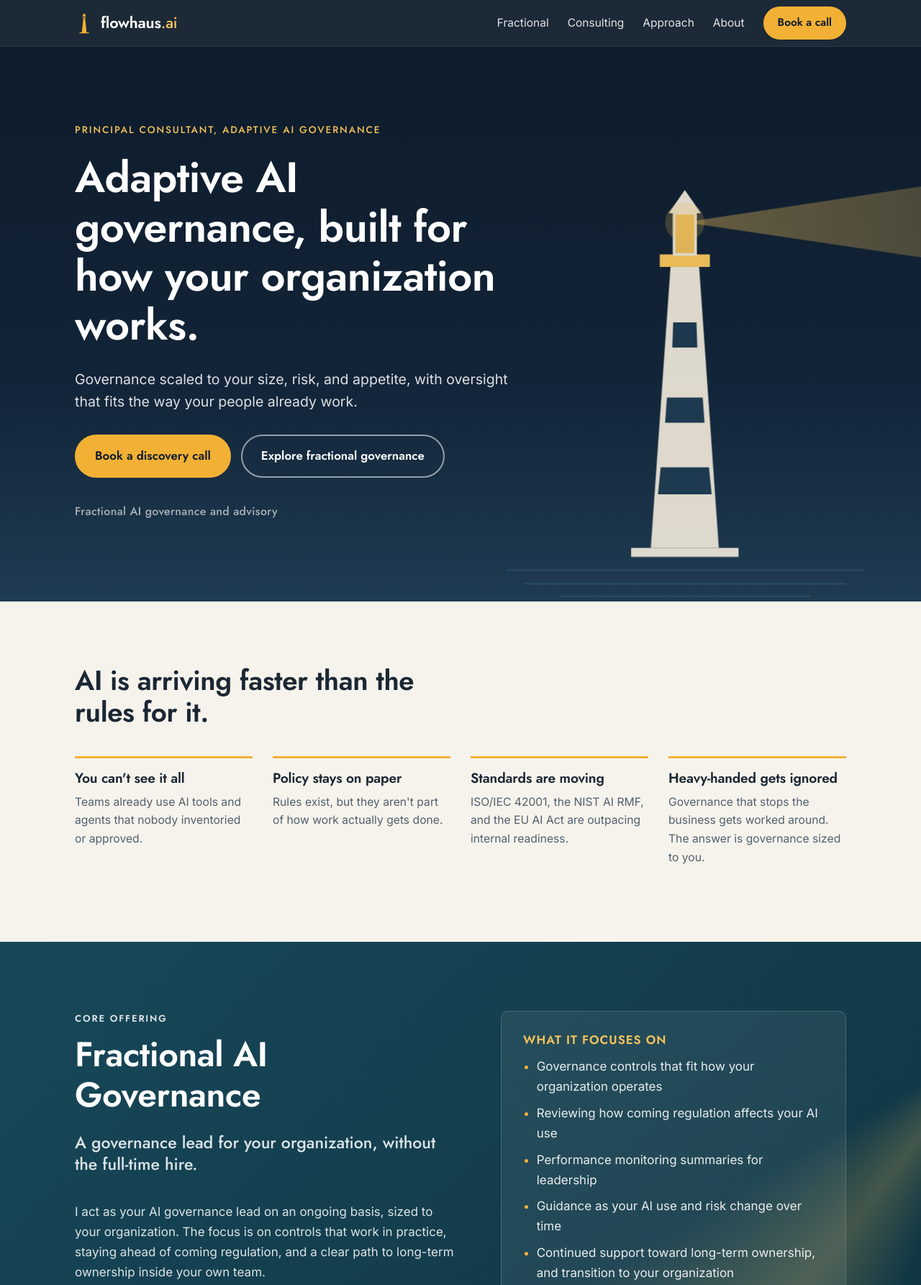
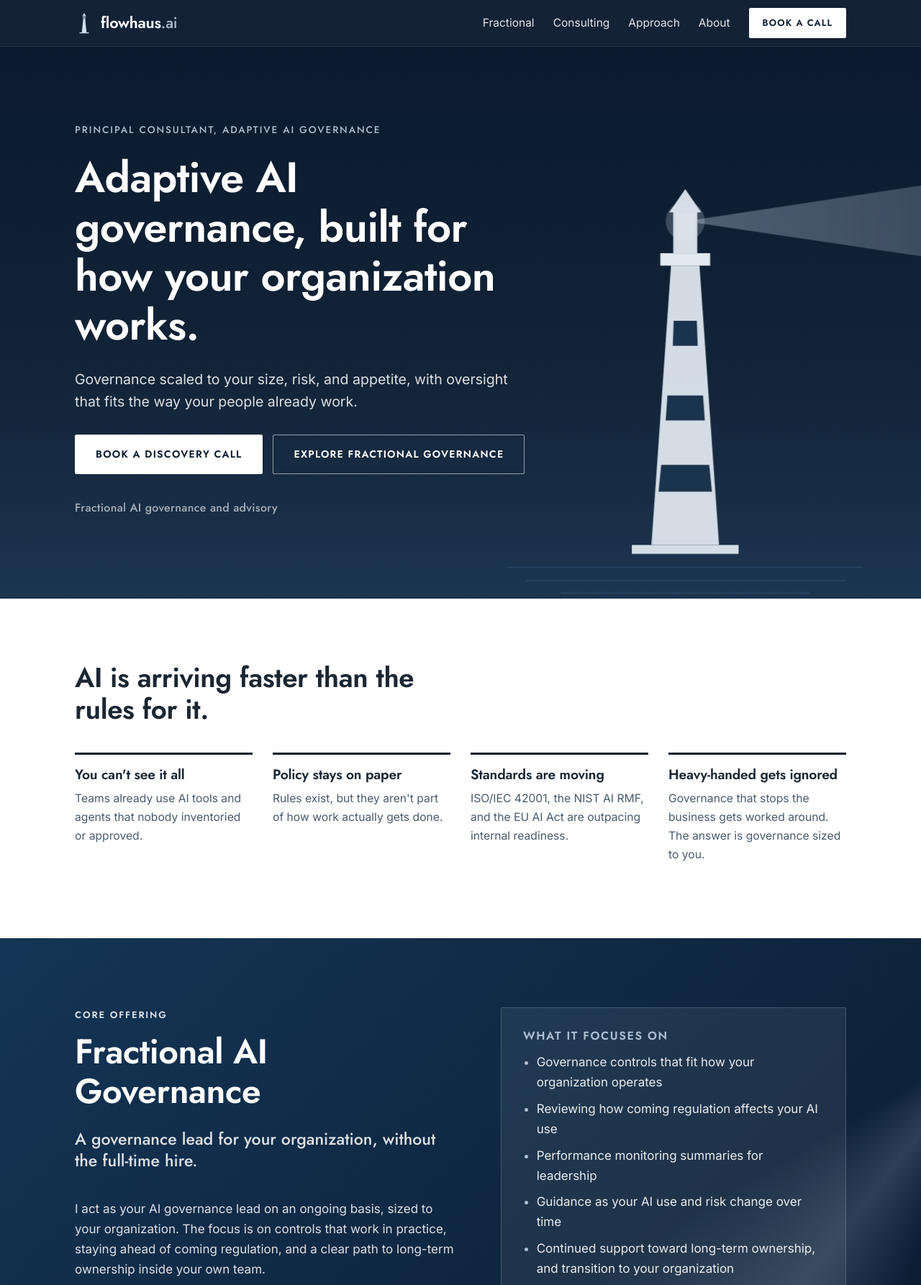
Before and after one commit to jmmolendyk/flowhaus.ai, a plain HTML site: page index.html in a window 1280 px wide. Shown: the top 1786 px of the page at 72% size. Drawn offline with Linux system fonts and the light colour scheme.

Commit message:
Apply Enterprise Auditor look: monochrome navy, slate, white
Co-Authored-By: Claude Sonnet 5.5 <noreply@anthropic.com>
Claude-Session: https://claude.ai/code/session_01GW2BdykkgEe2jiyAyLhRXC

```diff
--- a/index.html
+++ b/index.html
@@ -5,7 +5,7 @@
   <meta name="viewport" content="width=device-width, initial-scale=1">
   <title>Flowhaus.ai | Adaptive AI Governance &amp; Fractional AI Governance</title>
   <meta name="description" content="Adaptive AI governance, built for how your organization works. Fractional AI governance and advisory from John Molendyk, ISO/IEC 42001 Lead Implementer and AIGP.">
-  <meta name="theme-color" content="#0e1c2b">
+  <meta name="theme-color" content="#0b1a2e">
   <meta property="og:title" content="Flowhaus.ai | Adaptive AI Governance">
   <meta property="og:description" content="Governance scaled to your size, risk, and appetite. Fractional AI governance and advisory.">
   <meta property="og:type" content="website">
@@ -65,29 +65,29 @@
         <svg class="hero-lighthouse" viewBox="0 0 400 620" preserveAspectRatio="xMidYMax meet">
           <defs>
             <linearGradient id="beamR" x1="0" y1="0" x2="1" y2="0">
-              <stop offset="0" stop-color="#f6c35b" stop-opacity=".55"/>
-              <stop offset="1" stop-color="#f6c35b" stop-opacity="0"/>
+              <stop offset="0" stop-color="#cfe0f1" stop-opacity=".5"/>
+              <stop offset="1" stop-color="#cfe0f1" stop-opacity="0"/>
             </linearGradient>
             <linearGradient id="beamL" x1="1" y1="0" x2="0" y2="0">
-              <stop offset="0" stop-color="#f6c35b" stop-opacity=".55"/>
-              <stop offset="1" stop-color="#f6c35b" stop-opacity="0"/>
+              <stop offset="0" stop-color="#cfe0f1" stop-opacity=".5"/>
+              <stop offset="1" stop-color="#cfe0f1" stop-opacity="0"/>
             </linearGradient>
           </defs>
           <g class="beam beam-r"><polygon points="200,196 1100,60 1100,330" fill="url(#beamR)"/></g>
           <g class="beam beam-l"><polygon points="200,196 -700,60 -700,330" fill="url(#beamL)"/></g>
           <!-- tower -->
-          <polygon points="162,560 238,560 216,246 184,246" fill="#e9e3d4"/>
-          <polygon points="170,500 230,500 227,470 173,470" fill="#1f3b52"/>
-          <polygon points="178,420 222,420 220,392 180,392" fill="#1f3b52"/>
-          <polygon points="186,336 214,336 213,308 187,308" fill="#1f3b52"/>
-          <rect x="172" y="232" width="56" height="14" fill="#f6c35b"/>
-          <rect x="188" y="186" width="24" height="46" fill="#f6c35b" opacity=".95"/>
-          <rect x="188" y="186" width="24" height="46" fill="none" stroke="#e9e3d4" stroke-width="3"/>
-          <polygon points="182,186 218,186 200,160" fill="#e9e3d4"/>
-          <circle cx="200" cy="196" r="22" fill="#f6c35b" opacity=".22"/>
-          <rect x="140" y="560" width="120" height="10" fill="#e9e3d4"/>
+          <polygon points="162,560 238,560 216,246 184,246" fill="#dfe7f0"/>
+          <polygon points="170,500 230,500 227,470 173,470" fill="#1c3550"/>
+          <polygon points="178,420 222,420 220,392 180,392" fill="#1c3550"/>
+          <polygon points="186,336 214,336 213,308 187,308" fill="#1c3550"/>
+          <rect x="172" y="232" width="56" height="14" fill="#eef5fc"/>
+          <rect x="188" y="186" width="24" height="46" fill="#eef5fc" opacity=".95"/>
+          <rect x="188" y="186" width="24" height="46" fill="none" stroke="#dfe7f0" stroke-width="3"/>
+          <polygon points="182,186 218,186 200,160" fill="#dfe7f0"/>
+          <circle cx="200" cy="196" r="22" fill="#eef5fc" opacity=".22"/>
+          <rect x="140" y="560" width="120" height="10" fill="#dfe7f0"/>
           <!-- sea -->
-          <path d="M0 585 H400 M20 600 H380 M60 614 H340" stroke="#2f5876" stroke-width="2" fill="none" opacity=".7"/>
+          <path d="M0 585 H400 M20 600 H380 M60 614 H340" stroke="#2b4a69" stroke-width="2" fill="none" opacity=".7"/>
         </svg>
       </div>
       <div class="wrap hero-inner">
--- a/styles.css
+++ b/styles.css
@@ -6,17 +6,18 @@
 @font-face{font-family:"Inter";font-weight:600;font-style:normal;font-display:swap;src:url(assets/fonts/inter-latin-600-normal.woff2) format("woff2")}
 
 :root{
-  --ink:#0e1c2b;        /* night sea */
-  --ink-2:#16293c;
-  --sea:#1f3b52;
-  --teal:#2f6f7a;
-  --paper:#f6f3ec;
-  --paper-2:#ece7da;
-  --beam:#f2b134;       /* the one accent */
-  --beam-soft:#f6c35b;
+  --ink:#0b1a2e;        /* deep navy */
+  --ink-2:#112640;
+  --sea:#1c3550;
+  --slate:#3d5068;
+  --paper:#ffffff;
+  --paper-2:#eef1f5;
+  --accent:#cfe0f1;      /* light on dark */
+  --accent-2:#aebfd2;
+  --focus:#4d84c4;
   --text:#1b2733;
-  --muted:#52606d;
-  --radius:10px;
+  --muted:#4a5a6e;
+  --radius:3px;
   --wrap:1120px;
   --head:"Jost","Avenir Next","Century Gothic",system-ui,sans-serif;
   --body:"Inter",system-ui,-apple-system,"Segoe UI",sans-serif;
@@ -29,31 +30,33 @@ a{color:inherit}
 h1,h2,h3,h4{font-family:var(--head);font-weight:600;line-height:1.15;margin:0 0 .5em;letter-spacing:-.01em}
 p{margin:0 0 1em}
 .wrap{width:100%;max-width:var(--wrap);margin:0 auto;padding:0 24px}
-.skip{position:absolute;left:-999px;top:8px;background:var(--beam);color:var(--ink);padding:8px 14px;border-radius:6px;z-index:100}
+.skip{position:absolute;left:-999px;top:8px;background:var(--accent);color:var(--ink);padding:8px 14px;border-radius:6px;z-index:100}
 .skip:focus{left:8px}
-:focus-visible{outline:3px solid var(--beam);outline-offset:3px;border-radius:4px}
+:focus-visible{outline:3px solid var(--focus);outline-offset:3px;border-radius:2px}
 [hidden]{display:none!important}
 
 /* Buttons */
-.btn{display:inline-block;background:var(--beam);color:var(--ink);font-family:var(--head);font-weight:600;font-size:1.05rem;padding:14px 26px;border-radius:999px;text-decoration:none;border:2px solid var(--beam);cursor:pointer;transition:transform .15s,background .15s}
-.btn:hover{background:var(--beam-soft);border-color:var(--beam-soft);transform:translateY(-1px)}
-.btn-small{padding:8px 18px;font-size:.95rem}
+.btn{display:inline-block;background:var(--ink);color:#fff;font-family:var(--head);font-weight:600;font-size:.88rem;letter-spacing:.09em;text-transform:uppercase;padding:15px 28px;border-radius:2px;text-decoration:none;border:1px solid var(--ink);cursor:pointer;transition:background .15s,color .15s}
+.btn:hover{background:var(--sea);border-color:var(--sea)}
+.hero .btn:not(.btn-ghost),.site-header .btn{background:#fff;color:var(--ink);border-color:#fff}
+.hero .btn:not(.btn-ghost):hover,.site-header .btn:hover{background:var(--accent);border-color:var(--accent)}
+.btn-small{padding:9px 18px;font-size:.8rem}
 .btn-ghost{background:transparent;color:#fff;border-color:rgba(255,255,255,.55)}
-.btn-ghost:hover{background:rgba(255,255,255,.1);border-color:#fff}
-.btn-light{background:#fff;border-color:#fff}
-.btn-light:hover{background:var(--paper)}
+.btn-ghost:hover{background:rgba(255,255,255,.1);border-color:#fff;color:#fff}
+.btn-light,.fractional .btn{background:#fff;color:var(--ink);border-color:#fff}
+.btn-light:hover,.fractional .btn:hover{background:var(--accent);border-color:var(--accent)}
 
 /* Header */
-.site-header{position:sticky;top:0;z-index:50;background:rgba(14,28,43,.94);backdrop-filter:blur(6px);color:#fff;border-bottom:1px solid rgba(255,255,255,.08)}
+.site-header{position:sticky;top:0;z-index:50;background:rgba(11,26,46,.96);backdrop-filter:blur(6px);color:#fff;border-bottom:1px solid rgba(255,255,255,.08)}
 .header-row{display:flex;align-items:center;justify-content:space-between;height:64px}
 .brand{display:flex;align-items:center;gap:10px;text-decoration:none;color:#fff}
-.brand-mark{width:26px;height:32px;color:var(--beam)}
+.brand-mark{width:26px;height:32px;color:var(--accent)}
 .brand-name{font-family:var(--head);font-weight:600;font-size:1.35rem;letter-spacing:-.01em}
-.brand-name span{color:var(--beam-soft);font-weight:500}
+.brand-name span{color:var(--accent-2);font-weight:500}
 .nav{display:flex;align-items:center;gap:26px}
 .nav a:not(.btn){text-decoration:none;font-size:.97rem;opacity:.88}
-.nav a:not(.btn):hover{opacity:1;color:var(--beam-soft)}
-.nav-toggle{display:none;background:none;border:1px solid rgba(255,255,255,.4);color:#fff;border-radius:6px;padding:6px 12px;font:inherit;font-size:.95rem}
+.nav a:not(.btn):hover{opacity:1;color:#fff}
+.nav-toggle{display:none;background:none;border:1px solid rgba(255,255,255,.4);color:#fff;border-radius:2px;padding:6px 12px;font:inherit;font-size:.95rem}
 
 /* Hero */
 .hero{position:relative;background:linear-gradient(180deg,var(--ink) 0%,#122438 60%,var(--sea) 100%);color:#fff;overflow:hidden}
@@ -61,7 +64,7 @@ p{margin:0 0 1em}
 .hero-lighthouse{position:absolute;right:max(2vw,calc(50% - 560px));bottom:0;height:100%;width:auto;max-width:48%;opacity:.95;overflow:visible}
 .hero-inner{position:relative;padding-top:104px;padding-bottom:112px;max-width:var(--wrap)}
 .hero-inner>*{max-width:640px}
-.eyebrow{font-family:var(--head);font-weight:500;letter-spacing:.14em;text-transform:uppercase;font-size:.85rem;color:var(--beam-soft);margin-bottom:22px}
+.eyebrow{font-family:var(--head);font-weight:500;letter-spacing:.14em;text-transform:uppercase;font-size:.85rem;color:var(--accent-2);margin-bottom:22px}
 .hero h1{font-size:clamp(2.2rem,5.2vw,3.7rem);margin-bottom:.45em}
 .lede{font-size:1.22rem;line-height:1.55;color:rgba(255,255,255,.86);margin-bottom:1.6em}
 .cta-row{display:flex;flex-wrap:wrap;gap:14px;margin-bottom:34px}
@@ -76,18 +79,18 @@ p{margin:0 0 1em}
 /* Sections */
 .section{padding:88px 0}
 .section-tint{background:var(--paper-2)}
-.kicker{font-family:var(--head);font-weight:600;letter-spacing:.14em;text-transform:uppercase;font-size:.82rem;color:var(--teal);margin-bottom:12px}
-.kicker-light{color:var(--beam-soft)}
+.kicker{font-family:var(--head);font-weight:600;letter-spacing:.14em;text-transform:uppercase;font-size:.82rem;color:var(--slate);margin-bottom:12px}
+.kicker-light{color:var(--accent-2)}
 .section-title{font-size:clamp(1.7rem,3.4vw,2.4rem);max-width:22ch;margin-bottom:1em}
 
 .problem-grid{list-style:none;padding:0;margin:0;display:grid;grid-template-columns:repeat(4,1fr);gap:28px}
-.problem-grid li{border-top:3px solid var(--beam);padding-top:16px}
+.problem-grid li{border-top:3px solid var(--ink);padding-top:16px}
 .problem-grid h3{font-size:1.2rem}
 .problem-grid p{color:var(--muted);font-size:.98rem}
 
 .tiers{display:grid;grid-template-columns:repeat(3,1fr);gap:28px;margin-bottom:28px}
 .tier-name{display:flex;align-items:center;gap:10px;font-size:1.5rem;margin-bottom:16px}
-.tier-name span{display:inline-grid;place-items:center;width:32px;height:32px;border-radius:50%;background:var(--ink);color:var(--beam-soft);font-size:1rem}
+.tier-name span{display:inline-grid;place-items:center;width:30px;height:30px;border-radius:2px;background:var(--ink);color:#fff;font-size:.95rem;letter-spacing:.02em}
 .card{background:#fff;border-radius:var(--radius);padding:22px 22px 8px;margin-bottom:16px;border:1px solid rgba(14,28,43,.08)}
 .card h4{font-size:1.12rem;margin-bottom:.4em}
 .card p{color:var(--muted);font-size:.97rem}
@@ -96,31 +99,31 @@ p{margin:0 0 1em}
 .note strong{color:var(--text);font-family:var(--head);font-weight:600}
 
 /* Fractional */
-.fractional{position:relative;overflow:hidden;background:var(--teal);background:linear-gradient(135deg,#17485a 0%,#0f3340 100%);color:#fff;padding:96px 0}
-.fractional-beam{position:absolute;right:-8%;top:-30%;width:70%;height:160%;background:conic-gradient(from 200deg at 100% 30%,rgba(246,195,91,.0) 0deg,rgba(246,195,91,.22) 18deg,rgba(246,195,91,0) 40deg);pointer-events:none}
+.fractional{position:relative;overflow:hidden;background:var(--slate);background:linear-gradient(135deg,#143556 0%,#0b1a2e 100%);color:#fff;padding:96px 0}
+.fractional-beam{position:absolute;right:-8%;top:-30%;width:70%;height:160%;background:conic-gradient(from 200deg at 100% 30%,rgba(207,224,241,0) 0deg,rgba(207,224,241,.16) 18deg,rgba(207,224,241,0) 40deg);pointer-events:none}
 .fractional-grid{position:relative;display:grid;grid-template-columns:1.1fr 1fr;gap:64px;align-items:start}
 .fractional h2{font-size:clamp(2rem,4.2vw,3rem)}
 .lede-light{color:#fff;font-family:var(--head);font-weight:500;font-size:1.45rem;line-height:1.3}
 .fractional p{color:rgba(255,255,255,.86)}
 .fractional-list{background:rgba(255,255,255,.07);border:1px solid rgba(255,255,255,.16);border-radius:var(--radius);padding:30px}
-.fractional-list h3{font-size:1.05rem;letter-spacing:.06em;text-transform:uppercase;color:var(--beam-soft);margin-bottom:.8em}
+.fractional-list h3{font-size:1rem;letter-spacing:.1em;text-transform:uppercase;color:var(--accent-2);margin-bottom:.8em}
 .fractional-list ul{margin:0 0 1.6em;padding-left:1.1em}
 .fractional-list li{margin-bottom:.5em;color:rgba(255,255,255,.9)}
-.fractional-list li::marker{color:var(--beam)}
+.fractional-list li::marker{color:var(--accent-2)}
 .fractional-list p{margin:0}
 
 /* Approach */
 .principles{list-style:none;counter-reset:p;padding:0;margin:0;display:grid;grid-template-columns:repeat(5,1fr);gap:22px}
 .principles li{counter-increment:p;background:#fff;border-radius:var(--radius);padding:22px;border:1px solid rgba(14,28,43,.08)}
-.principles li::before{content:counter(p);display:block;font-family:var(--head);font-weight:600;font-size:2rem;color:var(--beam);line-height:1;margin-bottom:10px}
+.principles li::before{content:counter(p,decimal-leading-zero);display:block;font-family:var(--head);font-weight:600;font-size:1.6rem;letter-spacing:.04em;color:var(--slate);line-height:1;margin-bottom:10px}
 .principles h3{font-size:1.1rem}
 .principles p{font-size:.95rem;color:var(--muted);margin:0}
 
 /* About */
 .about-grid{display:grid;grid-template-columns:340px 1fr;gap:56px;align-items:start}
-.about-photo img{border-radius:var(--radius);box-shadow:0 18px 40px -18px rgba(14,28,43,.45);aspect-ratio:1;object-fit:cover}
+.about-photo img{border-radius:var(--radius);box-shadow:0 0 0 1px rgba(11,26,46,.18);aspect-ratio:1;object-fit:cover}
 .creds{display:grid;grid-template-columns:repeat(3,1fr);gap:20px;margin:28px 0 8px}
-.cred{border-top:3px solid var(--teal);padding-top:12px}
+.cred{border-top:3px solid var(--slate);padding-top:12px}
 .cred h3{font-size:1rem;margin-bottom:.5em}
 .cred ul{list-style:none;padding:0;margin:0}
 .cred li{font-size:.95rem;color:var(--muted);margin-bottom:.3em}
@@ -129,21 +132,21 @@ p{margin:0 0 1em}
 /* Selected work */
 .case-grid{display:grid;grid-template-columns:repeat(auto-fill,minmax(300px,1fr));gap:22px}
 .case-card{all:unset;box-sizing:border-box;display:block;background:#fff;border-radius:var(--radius);padding:24px;border:1px solid rgba(14,28,43,.1);cursor:pointer;transition:transform .15s,box-shadow .15s}
-.case-card:hover{transform:translateY(-3px);box-shadow:0 14px 30px -16px rgba(14,28,43,.45)}
-.case-card:focus-visible{outline:3px solid var(--beam);outline-offset:3px}
+.case-card:hover{border-color:var(--ink);box-shadow:0 0 0 1px var(--ink)}
+.case-card:focus-visible{outline:3px solid var(--focus);outline-offset:3px}
 .case-card h3{font-size:1.2rem}
 .case-card p{color:var(--muted);font-size:.97rem}
 .tags{display:flex;flex-wrap:wrap;gap:8px;margin-top:12px}
-.tag{font-size:.78rem;font-weight:500;background:var(--paper-2);color:var(--sea);border-radius:999px;padding:3px 11px}
-.more{display:inline-block;margin-top:10px;font-family:var(--head);font-weight:600;color:var(--teal)}
+.tag{font-size:.78rem;font-weight:500;background:var(--paper-2);color:var(--sea);border-radius:2px;padding:3px 10px;letter-spacing:.02em}
+.more{display:inline-block;margin-top:10px;font-family:var(--head);font-weight:600;color:var(--slate)}
 
 /* Modal */
-.modal{border:0;padding:0;border-radius:14px;max-width:min(720px,calc(100vw - 32px));width:100%;max-height:calc(100vh - 48px);background:#fff;color:var(--text)}
+.modal{border:0;padding:0;border-radius:3px;max-width:min(720px,calc(100vw - 32px));width:100%;max-height:calc(100vh - 48px);background:#fff;color:var(--text)}
 .modal::backdrop{background:rgba(14,28,43,.72)}
 .modal-body{position:relative;padding:40px}
 .modal-close{position:absolute;right:14px;top:10px;background:none;border:0;font-size:2rem;line-height:1;cursor:pointer;color:var(--muted);padding:4px 10px}
 .modal h3{font-size:1.7rem;padding-right:30px}
-.modal h4{font-size:.85rem;letter-spacing:.1em;text-transform:uppercase;color:var(--teal);margin:1.4em 0 .3em}
+.modal h4{font-size:.85rem;letter-spacing:.1em;text-transform:uppercase;color:var(--slate);margin:1.4em 0 .3em}
 .modal p{margin:0}
 body.modal-open{overflow:hidden}
 
@@ -154,7 +157,7 @@ body.modal-open{overflow:hidden}
 .form{background:#fff;border-radius:var(--radius);padding:30px;border:1px solid rgba(14,28,43,.08)}
 .form label{display:block;font-weight:500;font-size:.95rem;margin-bottom:16px}
 .form input,.form textarea{display:block;width:100%;margin-top:6px;padding:12px 14px;border:1px solid #c5ccd3;border-radius:8px;font:inherit;background:#fff}
-.form input:focus,.form textarea:focus{outline:3px solid var(--beam);border-color:var(--ink)}
+.form input:focus,.form textarea:focus{outline:3px solid var(--focus);border-color:var(--ink)}
 .hp{position:absolute!important;left:-9999px}
 .form-status{margin:14px 0 0;font-size:.95rem;min-height:1.4em}
 
```
Also changed, not shown: assets/img/favicon.svg, 1 other file.
